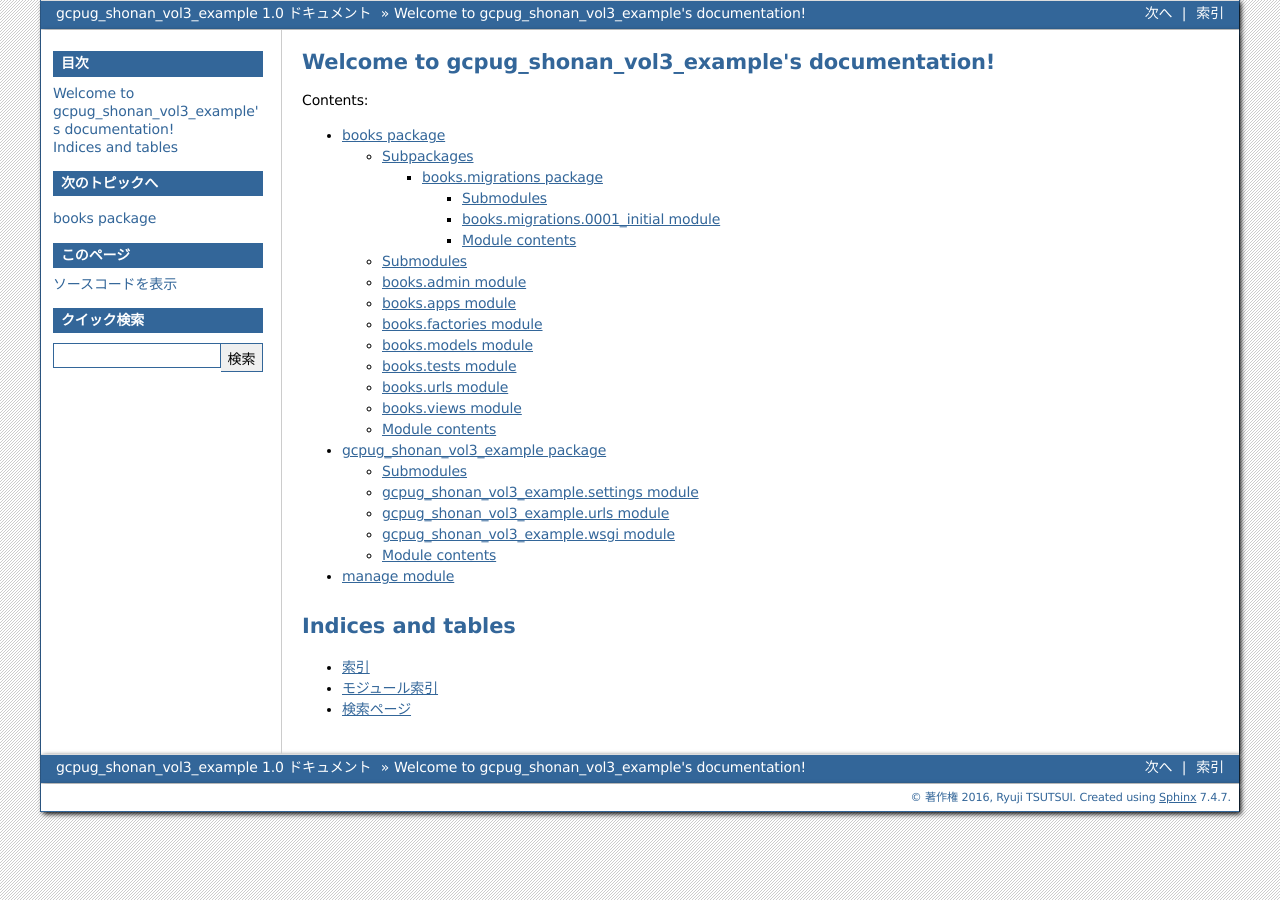
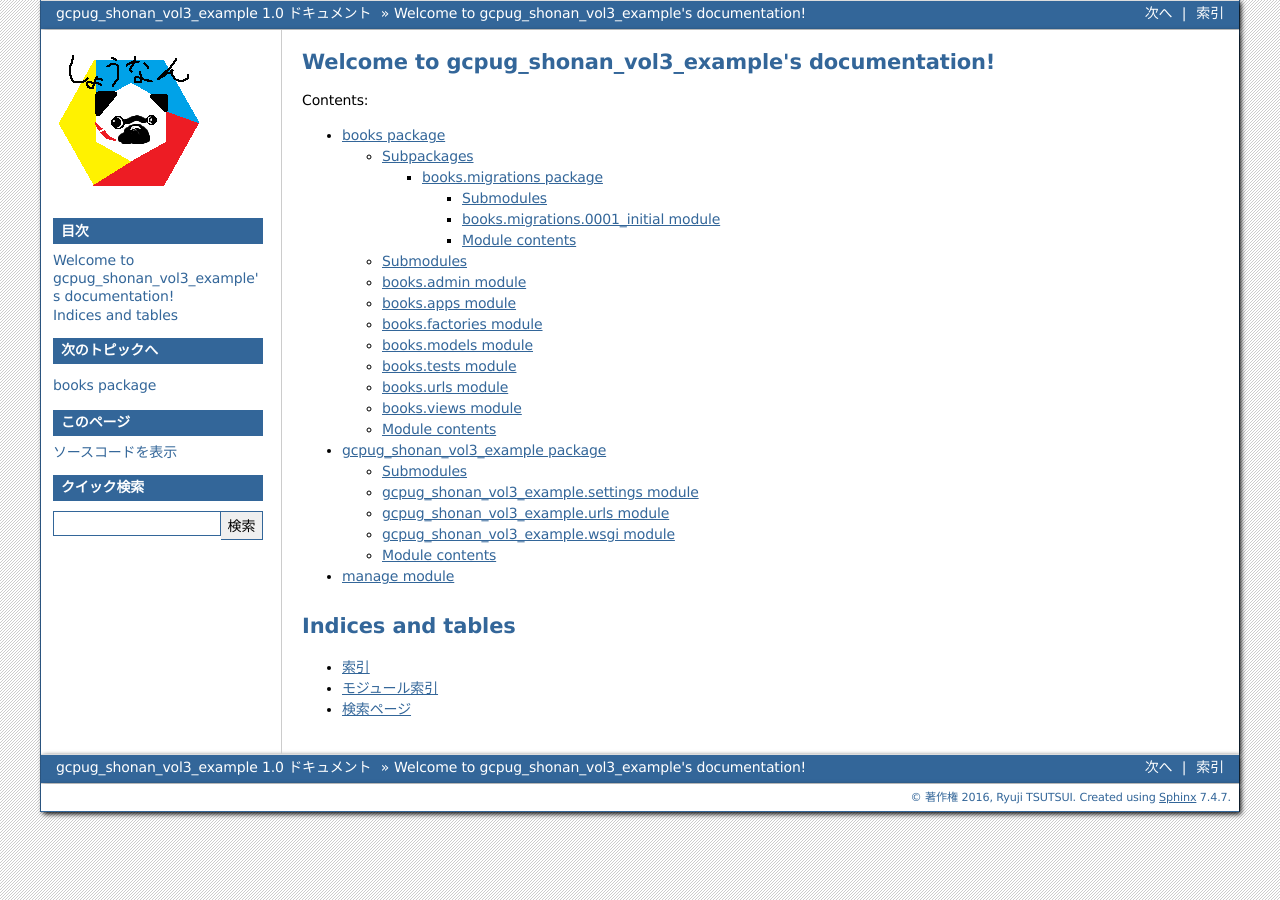
Before and after one commit to ryu22e/gcpug_shonan_vol3_example, a Sphinx documentation site: the page built from docs/index.rst, in a window 1280 px wide. Built offline with Sphinx 7.4.7, drawn with Linux system fonts in a browser that asks for light colours.

Commit message:
Add html_logo

```diff
--- a/docs/conf.py
+++ b/docs/conf.py
@@ -163,7 +163,7 @@ html_theme = 'bizstyle'
 # The name of an image file (relative to this directory) to place at the top
 # of the sidebar.
 #
-# html_logo = None
+html_logo = '_static/logo.png'
 
 # The name of an image file (relative to this directory) to use as a favicon of
 # the docs.  This file should be a Windows icon file (.ico) being 16x16 or 32x32
```
Also changed, not shown: docs/_static/logo.png (added).
